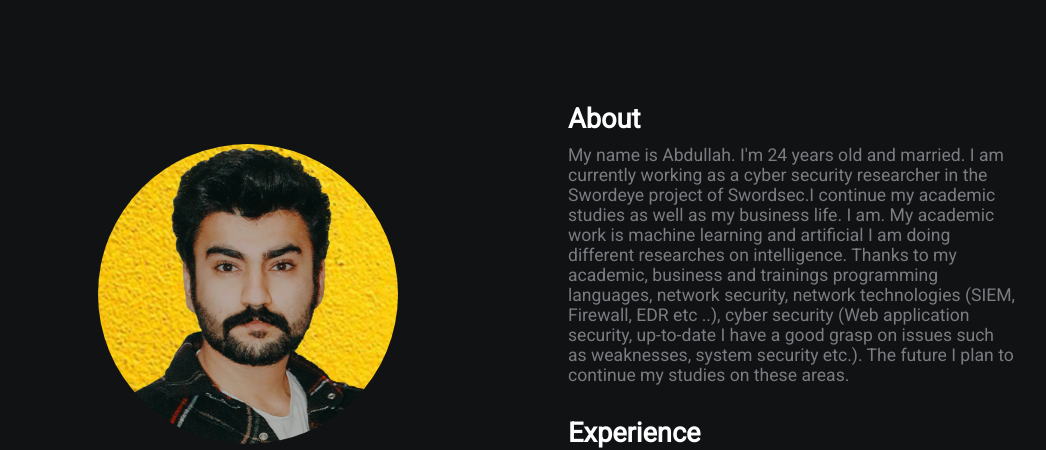
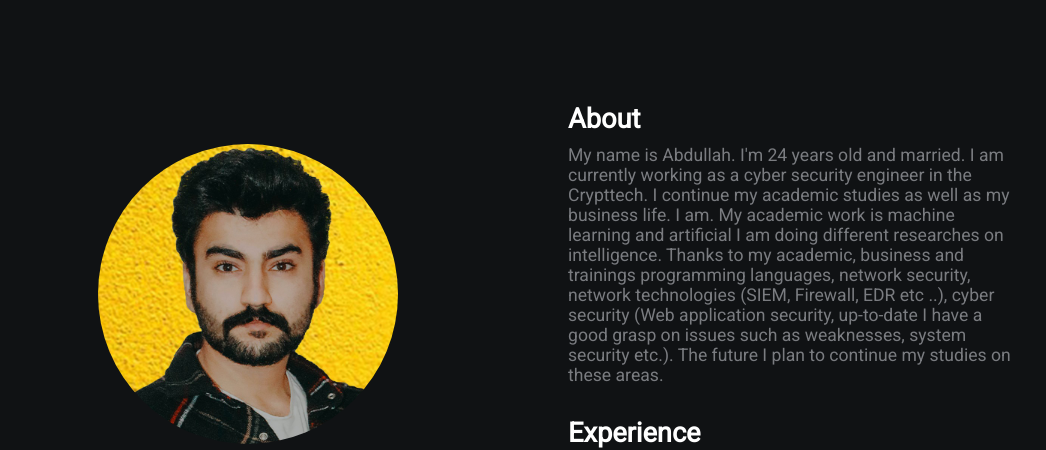
Before and after one commit to abdullahcicekli/abdullahcicekli.github.io.old, a plain HTML site: page index.html in a window 1280 px wide. Shown: the top 450 px of the page, without its empty margins (72-1118 px from the left). Drawn offline with Linux system fonts and the light colour scheme.

Commit message:
new position

```diff
--- a/index.html
+++ b/index.html
@@ -34,7 +34,7 @@
 
         <div class="section-2">
             <h2>About</h2>
-            <p> My name is Abdullah. I'm 24 years old and married. I am currently working as a cyber security researcher in the Swordeye project of Swordsec.I continue my academic studies as well as my business life.
+            <p> My name is Abdullah. I'm 24 years old and married. I am currently working as a cyber security engineer in the Crypttech. I continue my academic studies as well as my business life.
 I am. My academic work is machine learning and artificial
 I am doing different researches on intelligence.
 Thanks to my academic, business and trainings
```
